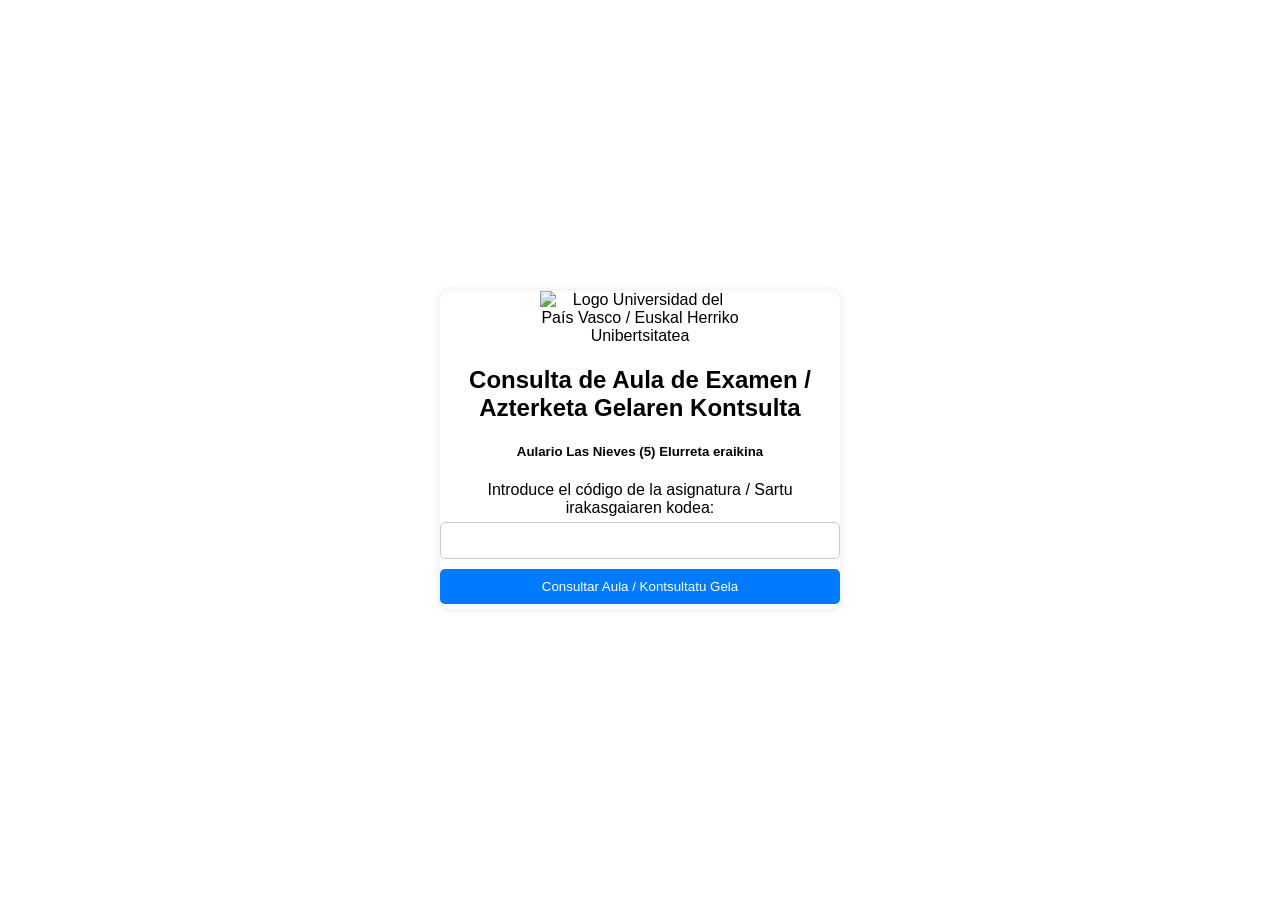
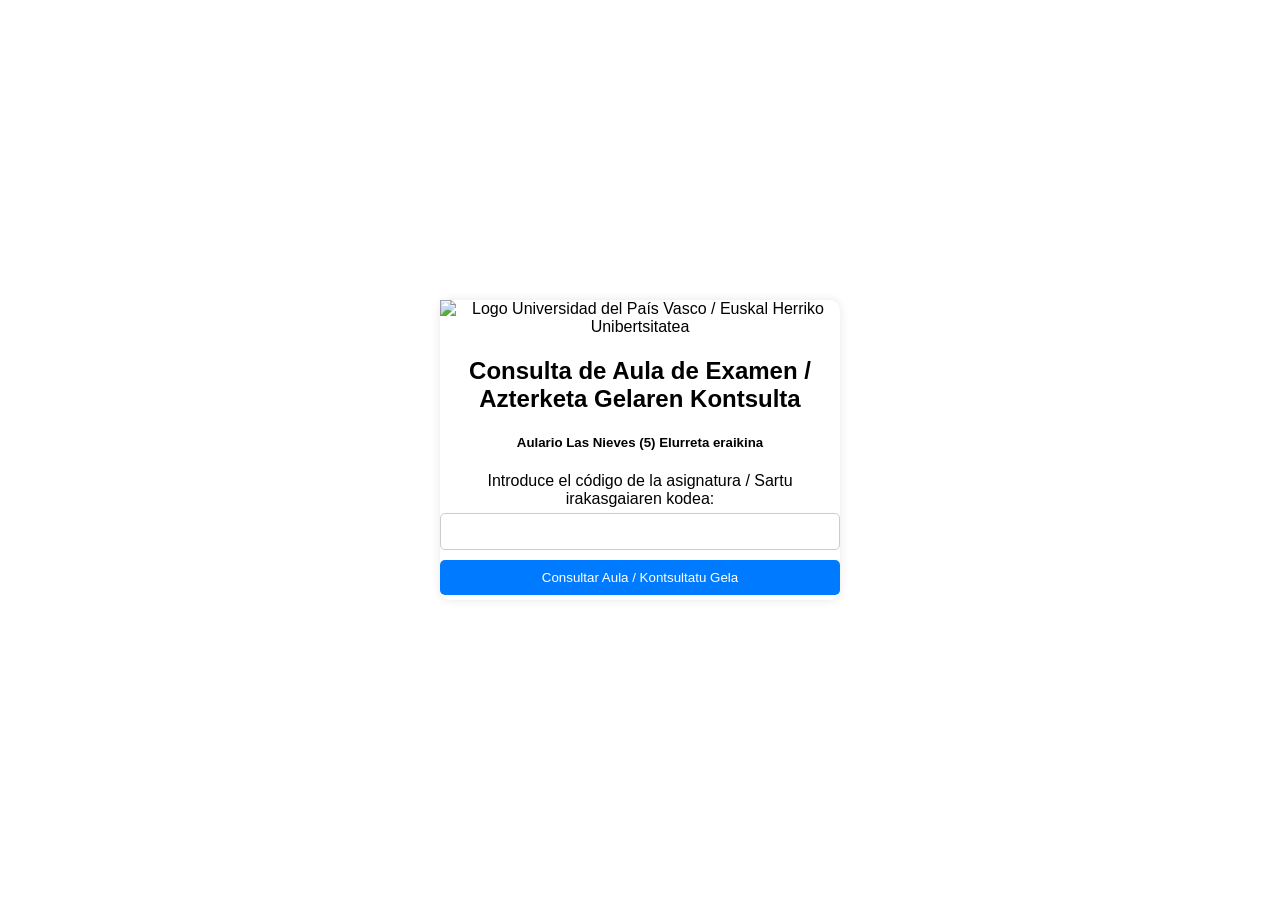

Update styles.css

--- a/EAU26/support/styles.css
+++ b/EAU26/support/styles.css
@@ -20,7 +20,7 @@ body {
 }
 
 .logo {
-    max-width: 50%;
+    max-width: 100%;
     height: auto;
     margin-bottom: 5px;
 }
